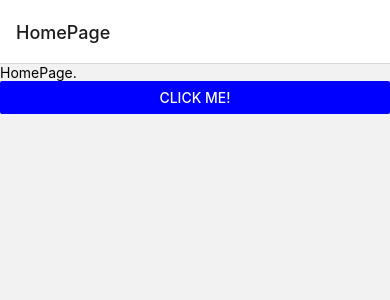
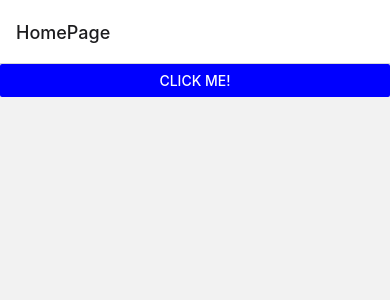
Before and after one commit to stevenwbt/CookBooked, a React Native app in the folder client/: screen /HomePage in a window 390 px wide. Shown: the top 300 px of the page. Built offline with nearby package versions, Linux system fonts and the light colour scheme.

Commit message:
added title

```diff
--- a/client/src/HomePage.js
+++ b/client/src/HomePage.js
@@ -11,9 +11,7 @@ const HomePage = ({ navigation }) => {
 
   return (
     <View>
-      <Text style={styles.text}>
-        HomePage.
-      </Text>
+      <title>CookBooked</title>
       <Button onPress={handleButtonClick} title="Click me!" color="blue" />
     </View>
   )
```
